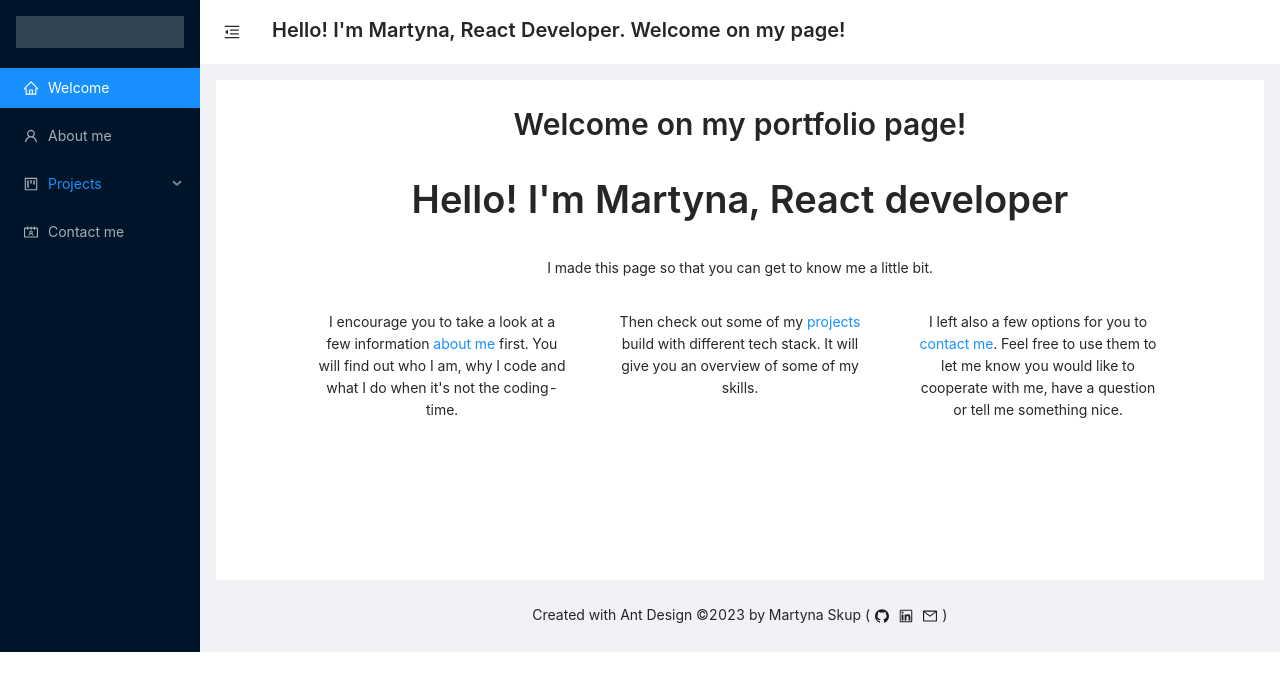
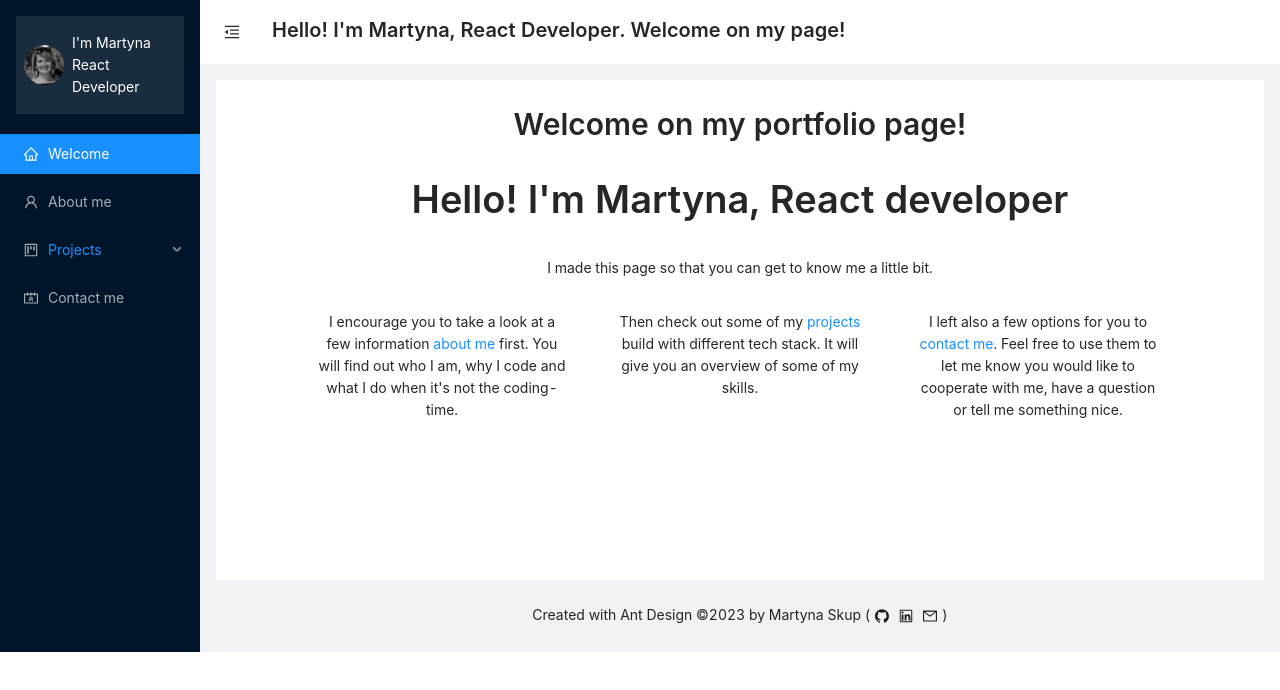
Before and after one commit to martynaskup/martynaskup.github.io, a React (Create React App) app: page / in a window 1280 px wide. Shown: the top 690 px of the page. Built offline with nearby package versions, Linux system fonts and the light colour scheme.

Commit message:
Add avatar with profile pic and short description

```diff
--- a/src/components/mainLayout/AppLayout.css
+++ b/src/components/mainLayout/AppLayout.css
@@ -1,8 +1,13 @@
 .logo {
-  height: 32px;
   margin: 16px;
-  background: rgba(255, 255, 255, 0.2);
+  padding: 16px 8px;
+  background: rgba(255, 255, 255, 0.1);
 }
+
+.logo .ant-typography {
+    color: #fff;
+  }
+
 
 .site-layout-sub-header-background {
   background: #fff;
--- a/src/components/mainLayout/AppSider.tsx
+++ b/src/components/mainLayout/AppSider.tsx
@@ -1,7 +1,8 @@
 import React, { FC } from 'react';
-import { Layout } from 'antd';
+import { Avatar, Layout, Space, Typography } from 'antd';
 import AppMenu from './AppMenu';
 import { CollapseType } from 'antd/es/layout/Sider';
+import profilePic from '../../assets/images/profilePicture.jpeg';
 
 const AppSider: FC<{
   collapsed: boolean;
@@ -26,7 +27,16 @@ const AppSider: FC<{
         }
       }}
     >
-      <div className="logo" />
+      <div className="logo">
+        <Space>
+          <Avatar alt="profile picture" size="large" src={profilePic} />
+          <Typography.Text>
+            I'm Martyna
+            <br />
+            React Developer
+          </Typography.Text>
+        </Space>
+      </div>
       <AppMenu />
     </Layout.Sider>
   );
```
Also changed, not shown: src/assets/images/profilePicture.jpeg (added).
